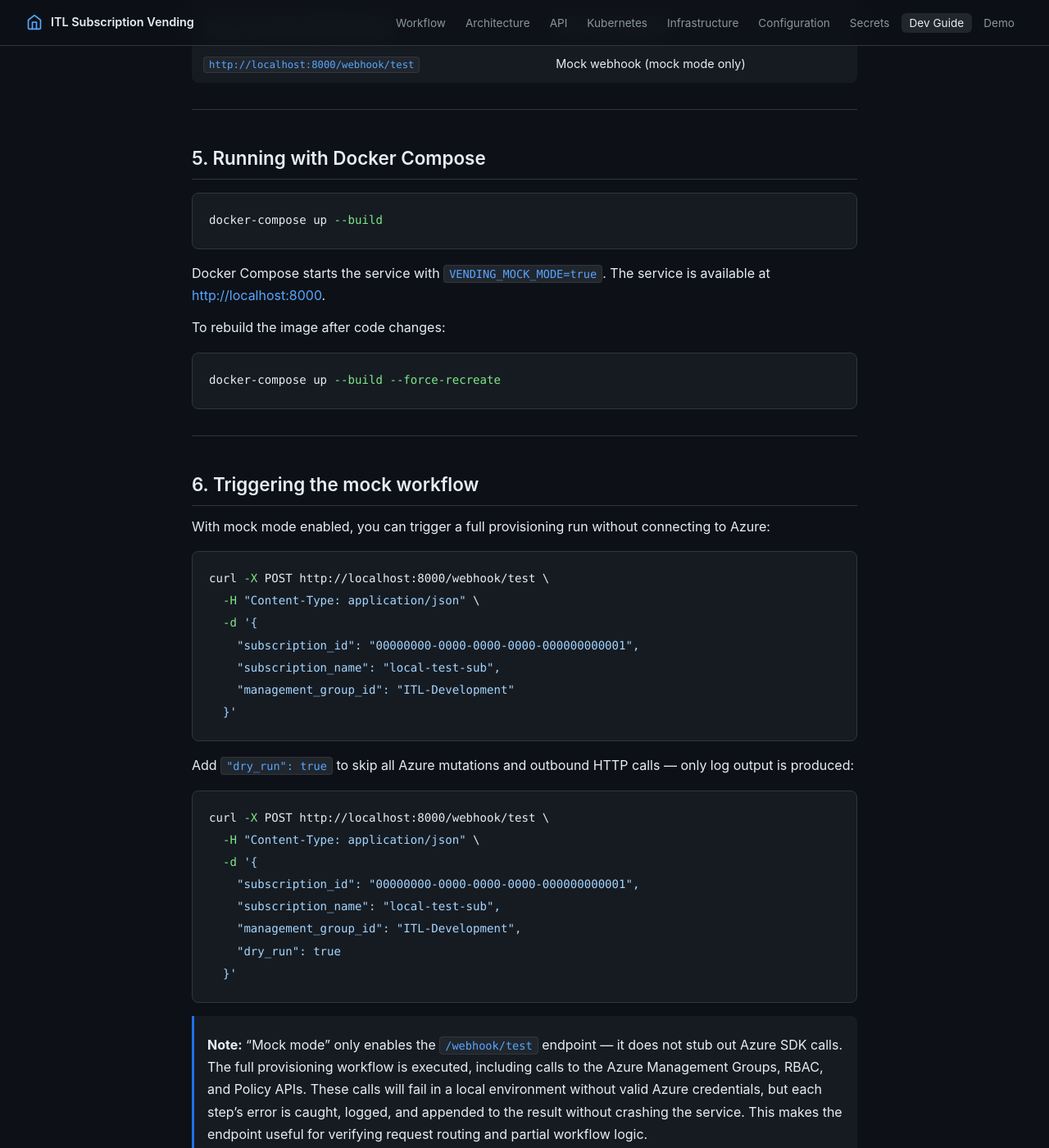
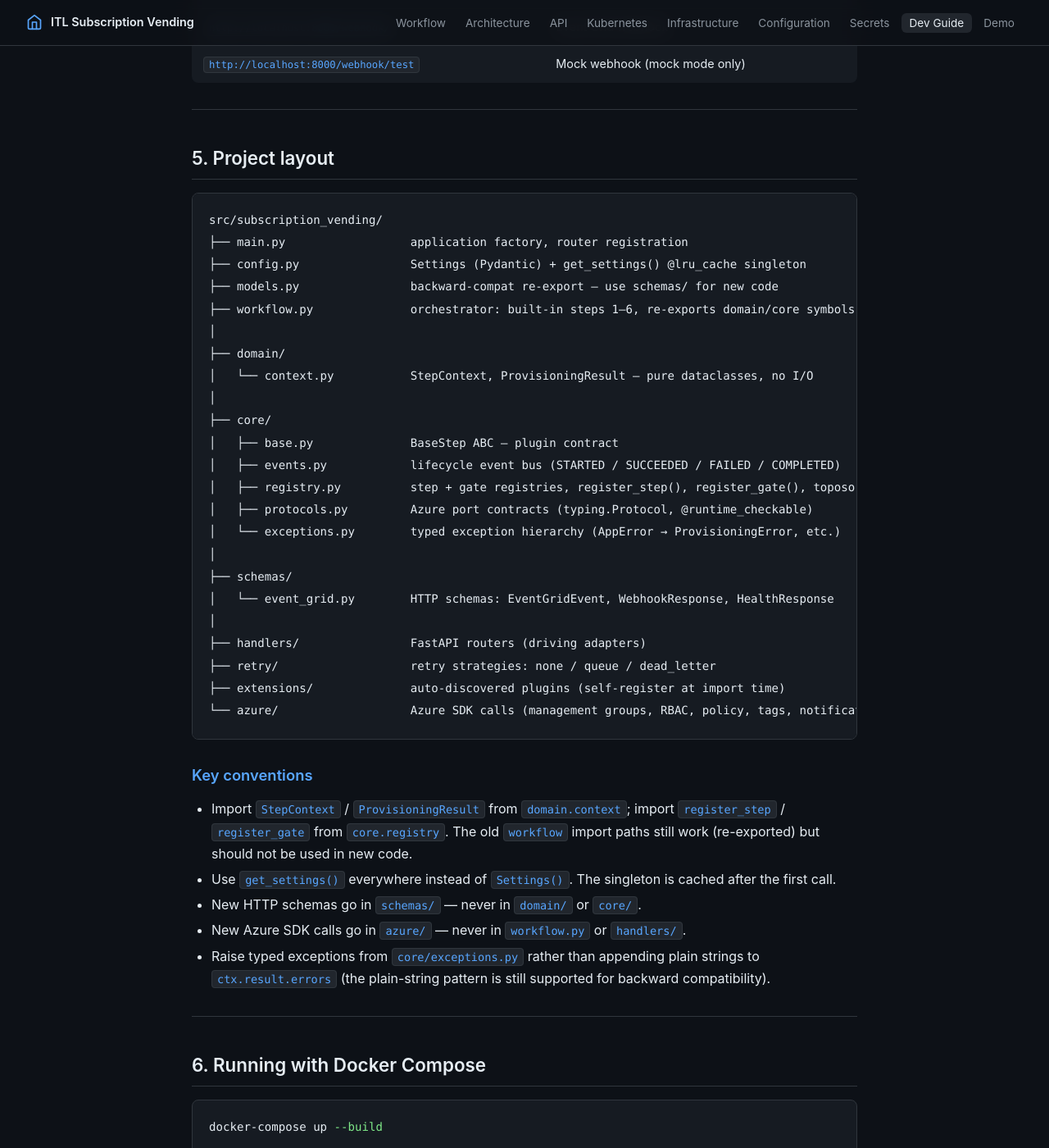
Before and after one commit to ITlusions/ITL.Platform.SubscriptionVending, a Jekyll site: the page built from docs/development.md, in a window 1280 px wide and 1400 px high, scrolled down 2083 px. Shown: the whole window at 82% size. Built offline with Jekyll 4.4.1, drawn with Linux system fonts in a browser that asks for light colours; some of the changed text lies outside the part shown.

Commit message:
feat(docs): update architecture and development documentation with project layout and key conventions
Co-authored-by: Copilot <copilot@github.com>

````diff
--- a/docs/development.md
+++ b/docs/development.md
@@ -80,7 +80,45 @@ The service is available at <http://localhost:8000>.
 
 ---
 
-## 5. Running with Docker Compose
+## 5. Project layout
+
+```
+src/subscription_vending/
+├── main.py                  application factory, router registration
+├── config.py                Settings (Pydantic) + get_settings() @lru_cache singleton
+├── models.py                backward-compat re-export — use schemas/ for new code
+├── workflow.py              orchestrator: built-in steps 1–6, re-exports domain/core symbols
+│
+├── domain/
+│   └── context.py           StepContext, ProvisioningResult — pure dataclasses, no I/O
+│
+├── core/
+│   ├── base.py              BaseStep ABC — plugin contract
+│   ├── events.py            lifecycle event bus (STARTED / SUCCEEDED / FAILED / COMPLETED)
+│   ├── registry.py          step + gate registries, register_step(), register_gate(), toposort()
+│   ├── protocols.py         Azure port contracts (typing.Protocol, @runtime_checkable)
+│   └── exceptions.py        typed exception hierarchy (AppError → ProvisioningError, etc.)
+│
+├── schemas/
+│   └── event_grid.py        HTTP schemas: EventGridEvent, WebhookResponse, HealthResponse
+│
+├── handlers/                FastAPI routers (driving adapters)
+├── retry/                   retry strategies: none / queue / dead_letter
+├── extensions/              auto-discovered plugins (self-register at import time)
+└── azure/                   Azure SDK calls (management groups, RBAC, policy, tags, notifications)
+```
+
+### Key conventions
+
+- Import `StepContext` / `ProvisioningResult` from `domain.context`; import `register_step` / `register_gate` from `core.registry`. The old `workflow` import paths still work (re-exported) but should not be used in new code.
+- Use `get_settings()` everywhere instead of `Settings()`. The singleton is cached after the first call.
+- New HTTP schemas go in `schemas/` — never in `domain/` or `core/`.
+- New Azure SDK calls go in `azure/` — never in `workflow.py` or `handlers/`.
+- Raise typed exceptions from `core/exceptions.py` rather than appending plain strings to `ctx.result.errors` (the plain-string pattern is still supported for backward compatibility).
+
+---
+
+## 6. Running with Docker Compose
 
 ```bash
 docker-compose up --build
@@ -147,6 +185,18 @@ pytest tests/test_workflow.py -v
 
 The test suite uses `pytest-asyncio` in `auto` mode, so all `async` test functions are automatically treated as async tests.
 
+When patching settings in tests, call `get_settings.cache_clear()` before applying `monkeypatch` env vars:
+
+```python
+from subscription_vending.config import get_settings
+
+def test_something(monkeypatch):
+    get_settings.cache_clear()
+    monkeypatch.setenv("VENDING_AZURE_TENANT_ID", "test-tenant")
+    settings = get_settings()
+    ...
+```
+
 ### Test structure
 
 | File | What it tests |
@@ -154,7 +204,10 @@ The test suite uses `pytest-asyncio` in `auto` mode, so all `async` test functio
 | `tests/test_app.py` | FastAPI application setup; `/health` endpoint |
 | `tests/test_event_grid.py` | Event Grid webhook handler (validation handshake, event parsing, SAS key enforcement) |
 | `tests/test_rbac.py` | RBAC role-assignment helpers |
+| `tests/test_retry.py` | Retry strategy dispatcher and queue client |
+| `tests/test_snow_gate.py` | ServiceNow gate check extension |
 | `tests/test_tags.py` | Subscription tag parsing and `SubscriptionConfig` derivation |
+| `tests/test_notifications.py` | Outbound notification step |
 | `tests/test_workflow.py` | End-to-end provisioning workflow with mocked Azure calls |
 
 ---
````
Also changed, not shown: other parts of docs/development.md (+2 -2 lines), docs/architecture.md (+50 -5 lines), docs/provisioning-workflow.md (+8 -2 lines), README.md.
